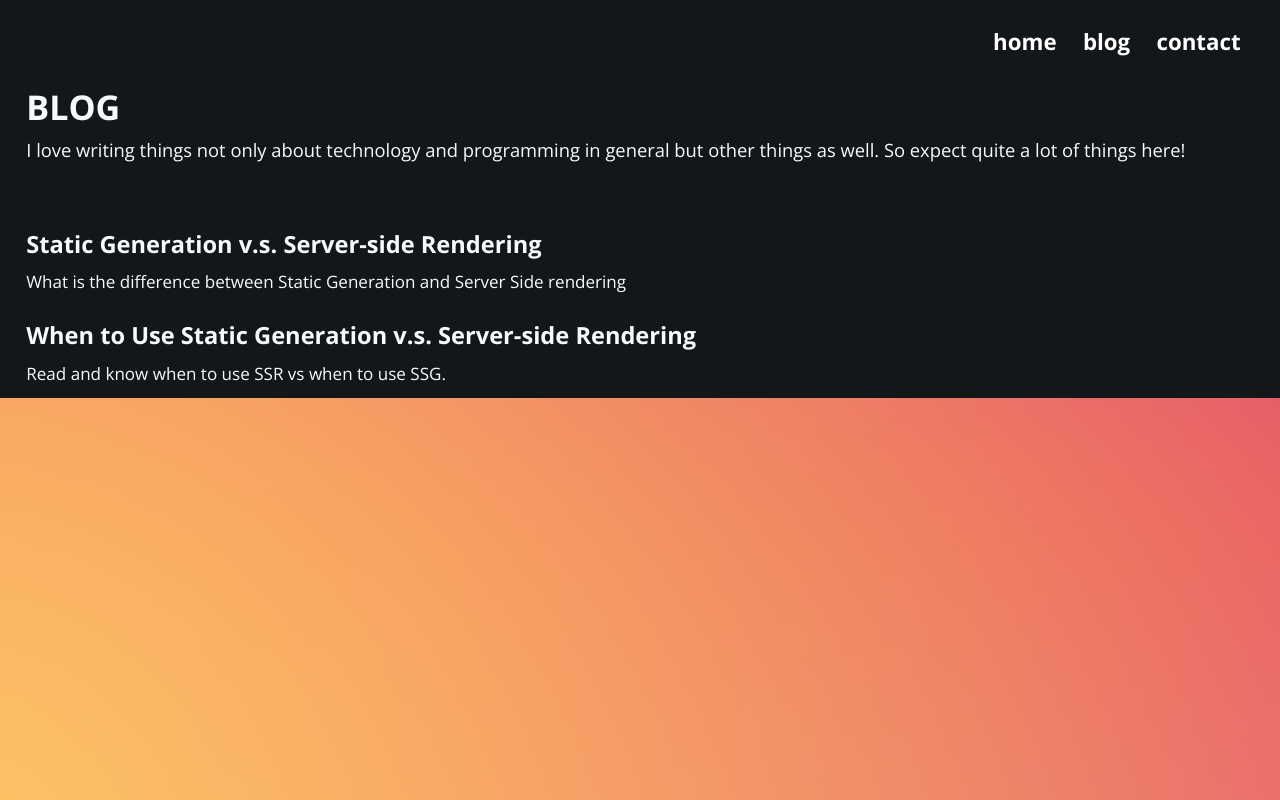
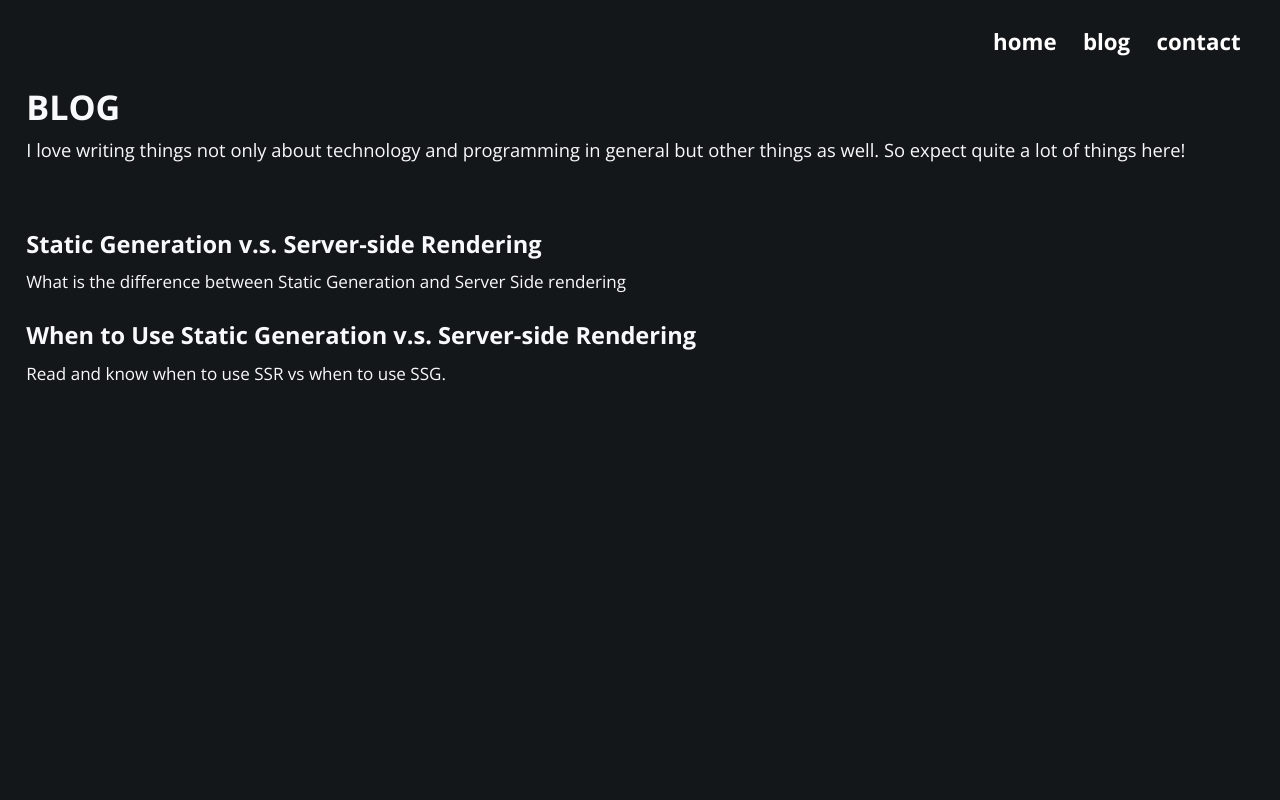
Before and after one commit to frostzt/frostzt, a Next.js app: page /blog in a window 1280 px wide. Built offline with nearby package versions, Linux system fonts and the light colour scheme.

Commit message:
updated styles

```diff
--- a/pages/blog/index.tsx
+++ b/pages/blog/index.tsx
@@ -26,16 +26,18 @@ const Blog: React.FC<Props> = ({ allPostsData }) => {
         <meta name="description" content="Sourav Singh Rawat's Portfolio" />
         <link rel="icon" href="/favicon.ico" />
       </Head>
+      <div className={styles.wrapper}>
         <NavigationBar />
         <h1 className={styles.title}>BLOG</h1>
         <p className={styles.title__sub}>
-        I love writing things not only about technology and programming in general but other things
-        as well. So expect quite a lot of things here!
+          I love writing things not only about technology and programming in general but other
+          things as well. So expect quite a lot of things here!
         </p>
         <div className={styles.blogs}>
           {allPostsData.map((meta) => (
             <BlogBrief key={meta.id} title={meta.title} desc={meta.desc} />
           ))}
+        </div>
       </div>
     </div>
   );
--- a/styles/blog.module.scss
+++ b/styles/blog.module.scss
@@ -1,8 +1,12 @@
 .container {
   width: 100%;
-  height: 100%;
+  height: 100vh;
   padding: 1rem 2rem;
   background-color: var(--background-color);
+
+  .wrapper {
+    height: 100%;
+    overflow-y: auto;
 
     .title {
       margin-top: 2rem;
@@ -23,3 +27,4 @@
       }
     }
   }
+}
```
Lines whose indentation alone changed are shown as unchanged.
